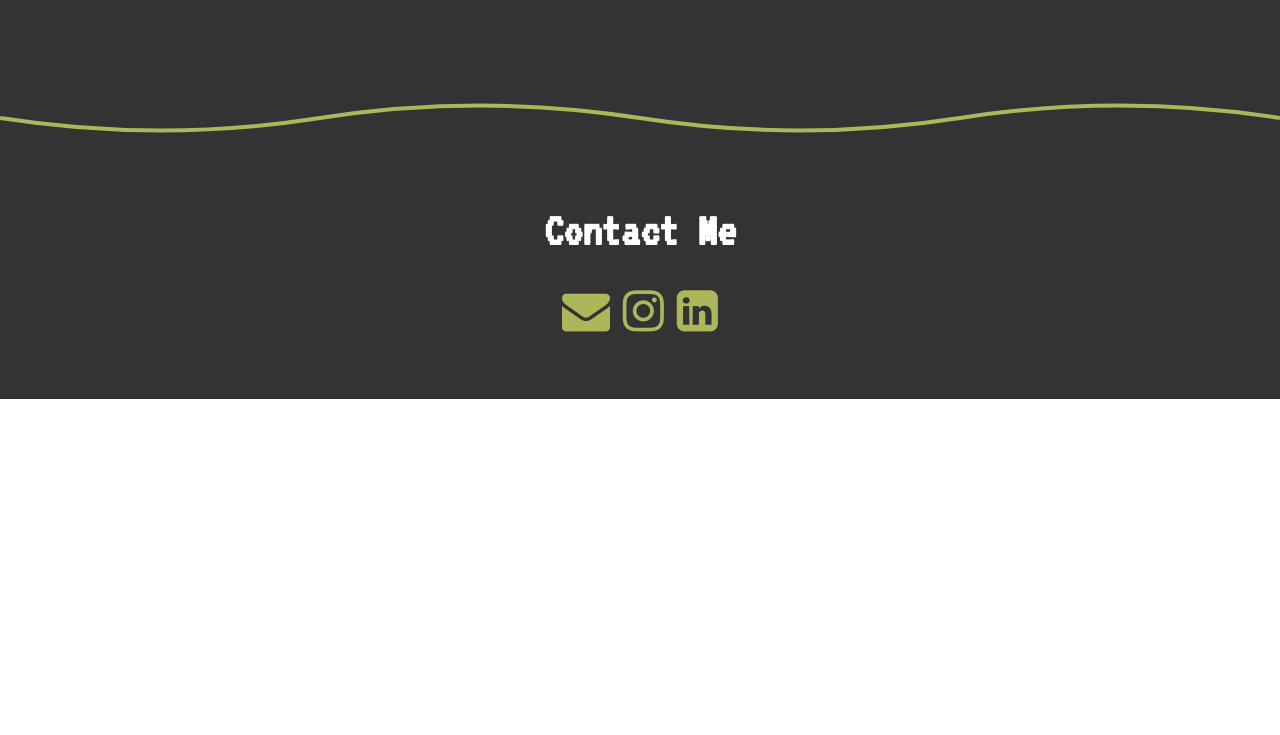
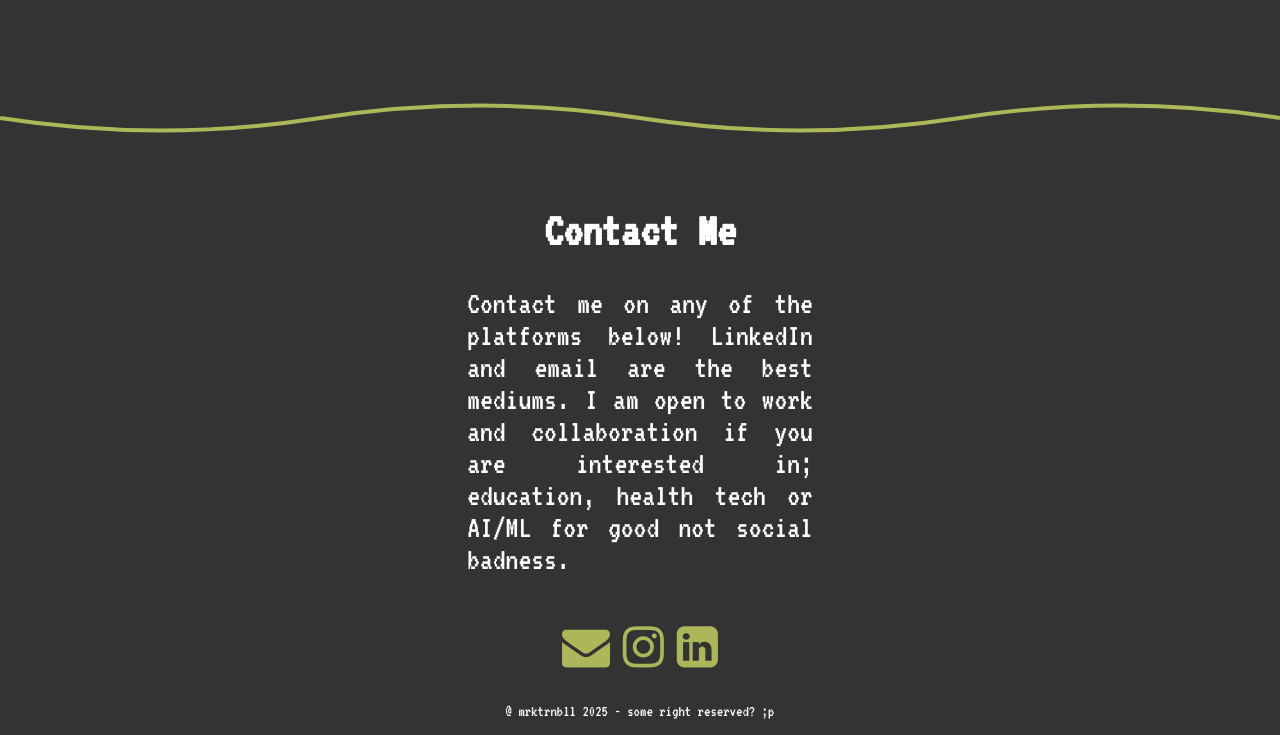
Before and after one commit to mrktrnbll/mrktrnbll.github.io, a plain HTML site: page index.html in a window 1280 px wide. Shown: the part 2576-3311 px from the top of the page. Before the commit the page ends 2975 px from the top, so only its background shows below. Drawn offline with Linux system fonts and the light colour scheme.

Commit message:
contact section complete

```diff
--- a/index.html
+++ b/index.html
@@ -43,7 +43,7 @@
                     AI and Machine Learning. I love general solutions and find the technicality of proposing systems
                     that can solve general problems as my creative outlet.
                 </p>
-
+                <div id="tab-container">
                     <div id="tab-titles">
                         <p class="tab-links active-link" onclick="opentab('skills')">Skills</p>
                         <p class="tab-links" onclick="opentab('experience')">Experience</p>
@@ -112,6 +112,7 @@
                                 University of Aberdeen, 2019 - 2020
                             </li>
                         </ul>
+                    </div>
                 </div>
             </div>
         </div>
@@ -190,6 +191,11 @@
 
         <div id="contact-me-container">
             <h2 class="about-heading">Contact Me</h2>
+            <p class="contact-description">Contact me on any of the platforms below! LinkedIn and email are the best mediums. I am open to work
+            and collaboration if you are interested in; education, health tech or AI/ML for good not social badness.</p>
+
+
+            <div id="contact-container">
                 <div id="contact-me-buttons">
                     <a href="mailto:mrktrnbll@gmail.com" style="color: #adb759"><i class="fa fa-envelope" style="font-size: 3rem; cursor: pointer"></i></a>
                     <a href="https://www.instagram.com/mrktrnbll15/" style="color: #adb759"><i class="fa fa-instagram" style="font-size: 3rem; cursor: pointer"></i></a>
@@ -197,6 +203,11 @@
                 </div>
             </div>
 
+            <div id="contact-footer">
+                <p>@ mrktrnbll 2025 - some right reserved? ;p</p>
+            </div>
+        </div>
+
     </div>
     <script src="script.js"></script>
 </body>
--- a/styles.css
+++ b/styles.css
@@ -138,6 +138,11 @@ svg {
     margin: 1rem 0 1rem;
 }
 
+#tab-container {
+    display: flex;
+    flex-flow: column wrap;
+}
+
 .tab-links {
     margin-right: 2rem;
     font-size: 1.5rem;
@@ -275,15 +280,29 @@ svg {
 
 #contact-me-container {
     display: flex;
-    flex-flow: row wrap;
+    flex-flow: column wrap;
     justify-content: center;
     align-content: center;
+    align-items: center;
+    justify-items: center;
     width: 100vw;
     height: auto;
-    padding: 4rem;
     color: #ffffff;
+    margin-bottom: 0;
+    padding: 4rem 4rem 0;
 }
 
+.contact-description {
+    text-align: justify;
+    width: 30%;
+    padding-bottom: 3rem;
+}
+
+#contact-footer p {
+    font-size: 1rem;
+    margin-top: 2rem;
+    margin-bottom: 1rem;
+}
 
 
 /* mobile stuff */
@@ -364,142 +383,3 @@ svg {
         transform: translate(0);
     }
 }
-
-/*    #about-container {*/
-/*        display: flex;*/
-/*        flex-flow: row nowrap;*/
-/*        margin: 0 20px;*/
-/*    }*/
-
-/*    }*/
-
-/*    #project-header {*/
-/*        margin-top: 2em;*/
-/*        align-self: center;*/
-/*    }*/
-
-/*    .container {*/
-/*        display: flex;*/
-/*        flex-flow: column wrap;*/
-/*        justify-content: center;*/
-/*        align-content: center;*/
-/*        width: inherit;*/
-/*    }*/
-
-/*    #projects {*/
-/*        display: flex;*/
-/*        flex-flow: row wrap;*/
-/*        align-content: flex-start;*/
-/*        justify-content: center;*/
-/*        z-index: 4;*/
-/*        color: white;*/
-/*        width: 100vw;*/
-/*    }*/
-
-/*    #about-extended {*/
-/*        text-align: justify;*/
-/*        margin: 0 20px;*/
-/*    }*/
-
-/*    .headers {*/
-/*        font-size: xx-large;*/
-/*        width: 8em;*/
-/*    }*/
-
-/*    #projects {*/
-/*        width: 100vw;*/
-/*        height: 100vh;*/
-/*        transition: all 0.4s ease-in-out;*/
-/*    }*/
-
-/*    .contents {*/
-/*        display: flex;*/
-/*        flex-flow: column wrap;*/
-/*        width: inherit;*/
-/*        justify-content: center;*/
-/*    }*/
-
-/*    .project {*/
-/*        display: flex;*/
-/*        flex-flow: column wrap;*/
-/*        max-height: 240px;*/
-/*        width: auto;*/
-/*        margin-bottom: 2em;*/
-/*        align-content: center;*/
-/*    }*/
-
-/*    .project img {*/
-/*        max-height: 240px;*/
-/*        min-height: 240px;*/
-/*        width: auto;*/
-/*        border: 5px solid lightblue;*/
-/*        border-radius: 10px;*/
-/*    }*/
-
-/*    .project-description {*/
-/*        display: flex;*/
-/*        flex-flow: column wrap;*/
-/*        height: inherit;*/
-/*        text-align: justify;*/
-/*        width: 40vw;*/
-/*        align-items: center;*/
-/*    }*/
-/*}*/
-
-/*@media only screen and (max-width: 768px) {*/
-
-/*    body {*/
-/*        font-family: "VT323";*/
-/*        background-image: url(assets/photos/arran_mobile.webp);*/
-/*        background-repeat: no-repeat;*/
-/*        background-size: cover;*/
-/*        display: flex;*/
-/*        flex-flow: column wrap;*/
-/*        justify-content: left;*/
-/*        width: 100vw;*/
-/*        height: 100vh;*/
-/*        margin: 0;*/
-/*    }*/
-
-/*    #introduction {*/
-/*        z-index: 2;*/
-/*        order: 1;*/
-/*        padding-top: 6vh;*/
-/*        padding-left: 4vw;*/
-/*        height: 30vh;*/
-/*        display: flex;*/
-/*        flex-flow: column wrap;*/
-/*        font-size: 3em;*/
-/*    }*/
-
-/*    #textHeading {*/
-/*        order: 1;*/
-/*        font-size: xx-large;*/
-/*        width: 8em;*/
-/*    }*/
-
-/*    #textBody {*/
-/*        order: 2;*/
-/*        font-size: x-large;*/
-/*        width: 90vw;*/
-/*        padding-top: .2em;*/
-/*    }*/
-
-/*    .links {*/
-/*        order: 3;*/
-/*        padding-top: .2em;*/
-/*        font-size: x-large;*/
-/*        opacity: 0;*/
-/*        transition: opacity 1s ease-in-out;*/
-/*    }*/
-
-/*    #about-extended {*/
-/*        order: 4;*/
-/*        padding-top: 60vh;*/
-/*        font-size: small;*/
-/*    }*/
-
-/*    .headers {*/
-/*        font-size: xx-large;*/
-/*        width: 8em;*/
-/*    }*/
```
Lines whose indentation alone changed are shown as unchanged.
